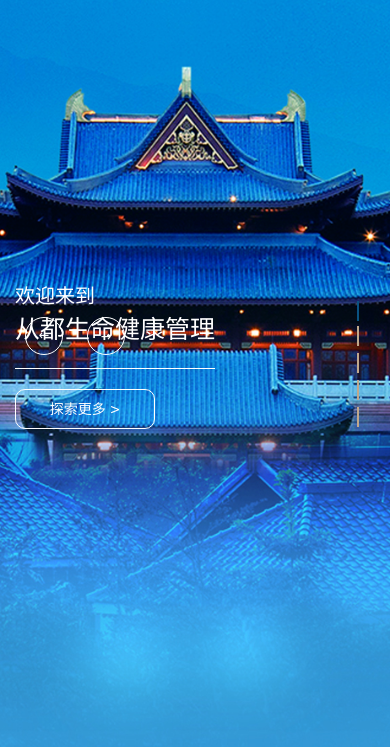
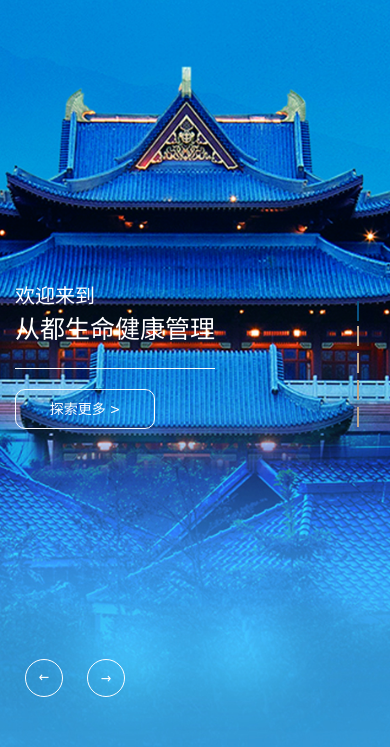
Before and after one commit to lily92/congdu, a plain HTML site: page index.html in a window 390 px wide. Shown: the part 67-814 px from the top of the page. Drawn offline with nearby package versions, Linux system fonts and the light colour scheme.

Commit message:
no message

```diff
--- a/css/phone.css
+++ b/css/phone.css
@@ -9,7 +9,7 @@
   .max640 { padding: 0 15px; }
   #_banner .banner-txt1 { font-size: 20px; }
   #_banner .banner-txt2 { font-size: 25px; padding-bottom: 20px; margin-bottom: 20px; }
-  #_banner .banner-arrow { bottom: 50%; left: auto; transform: translateX(0); }
+  #_banner .banner-arrow { bottom: 80px; left: auto; transform: translateX(0); }
   #_about h2, #_menber h2 { font-size: 25px; }
   #_about .flex-about, #_menber .flex-about { margin-bottom: 20px; }
   #_about .about-video, #_menber .about-video { padding: 15px 15px; }
```
